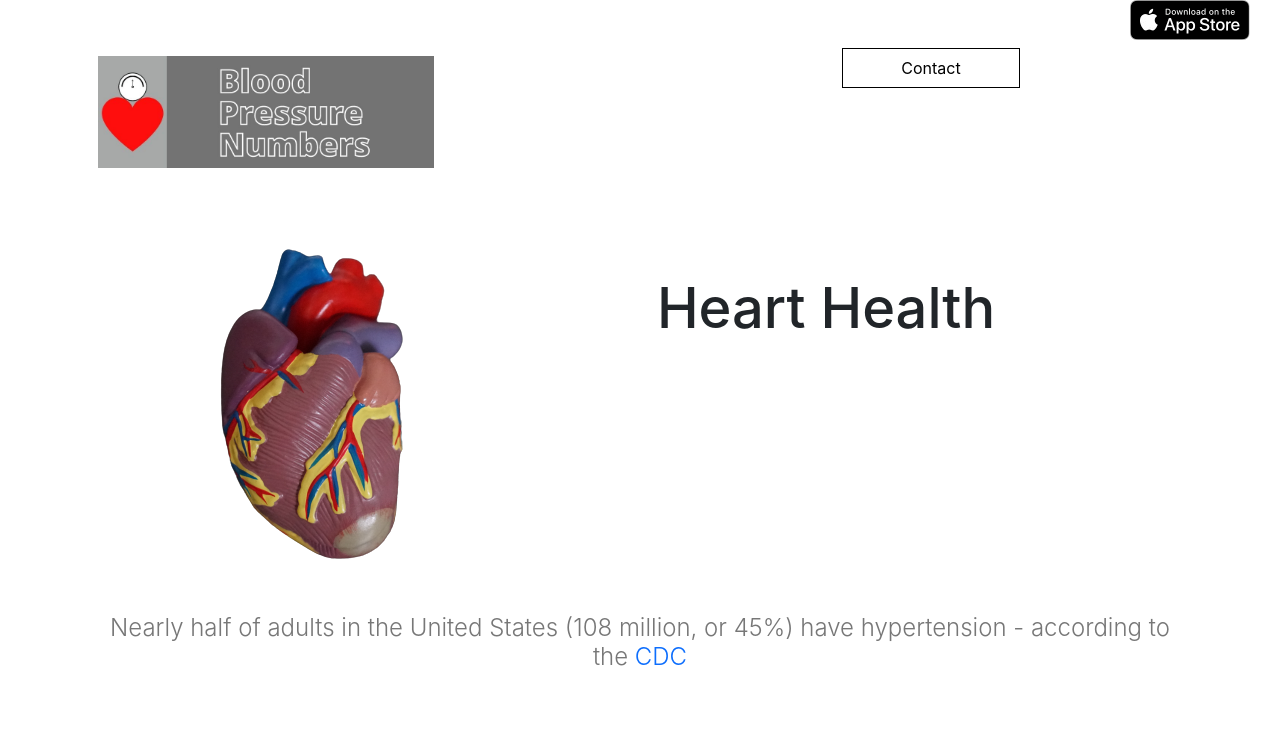
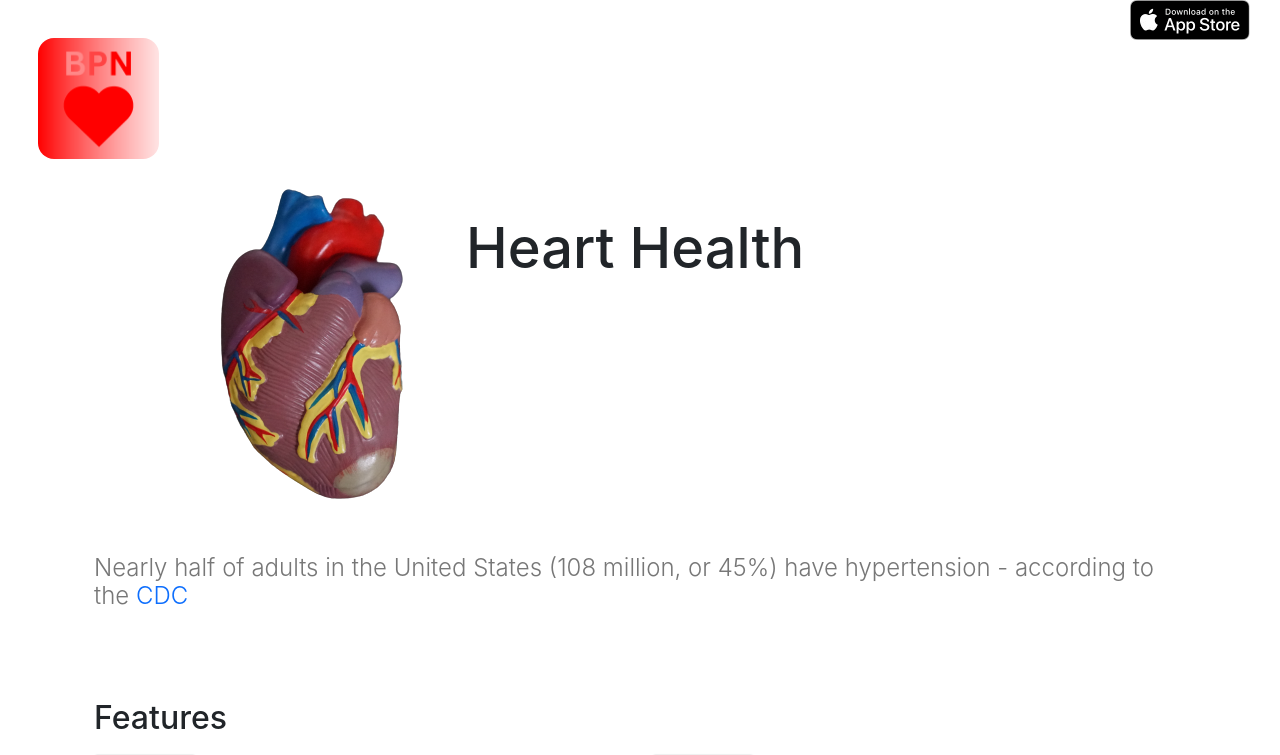
Before and after one commit to jgarcia4444/bpn-web-client, a React (Create React App) app: page / in a window 1280 px wide. Shown: the top 755 px of the page. Built offline with nearby package versions, Linux system fonts and the light colour scheme.

Commit message:
Added in the logo header button and gave it style as well as animations.

```diff
--- a/src/App.css
+++ b/src/App.css
@@ -1,5 +1,5 @@
 .App {
-  text-align: center;
+  padding: 3%;
 }
 
 .download-sticker {
--- a/src/App.js
+++ b/src/App.js
@@ -3,7 +3,7 @@ import { Container } from 'react-bootstrap';
 import {
   BrowserRouter as Router,
   Switch,
-  Route
+  Route,
 } from 'react-router-dom';
 
 import './App.css';
@@ -19,7 +19,7 @@ class App extends Component {
   render() {
     return (
       <Router>
-        <Container fluid className="App">
+        <div className="App">
           <a className="download-sticker" href="https://apps.apple.com/us/app/blood-pressure-numbers/id1534661419"><img src={DownloadSticker} alt="Download from the iOS store" /></a>
           <Nav />
           <Switch>
@@ -30,7 +30,7 @@ class App extends Component {
               <Home />
             </Route>
           </Switch>
-        </Container>
+        </div>
       </Router>
     )
   }
--- a/src/components/Nav/index.js
+++ b/src/components/Nav/index.js
@@ -1,33 +1,35 @@
 import React, { useState } from 'react';
-import { Container, Row, Col } from 'react-bootstrap';
 import { NavLink as Link } from 'react-router-dom';
 
-import './index.css';
-import logoHorizontal from '../imgs/logo/logo-horizontal.jpg';
+import '../../styles/Nav/index.css';
 
+import Logo from '../../assets/logo/BPN.png';
 const Nav = () => {
 
-    const [otherPage, setOtherPage] = useState("Contact");
-
-    const handleOtherPageClick = () => {
-        if (otherPage === "Contact") {
-            setOtherPage("Home");
-        } else {
-            setOtherPage("Contact")
-        }
-    };
+    const logoHeader = () => {
+        return (
+            <div className="logoHeaderButton">
+                <Link to="/">
+                    <img alt="Company Logo" className="logoImg" src={Logo} />
+                </Link>
+            </div>
+        )
+    }
 
     return (
-        <Container className="nav-container">
-            <Row>
+        <div className="navContainer">
+            <div className="leftNavContainer">
+                {logoHeader()}
+            </div>
+            {/* <Row>
                 <Col sm={8}>
                     <img alt="Horizontal Blood Pressure Numbers Logo" className="nav-link nav-img" src={logoHorizontal} />
                 </Col>
                 <Col sm={4}>
                     <Link onClick={handleOtherPageClick} className="basic-btn other-page-btn" to={`/${otherPage.toLowerCase()}`}>{otherPage}</Link>
                 </Col>
-            </Row>
-        </Container>
+            </Row> */}
+        </div>
     )
 }
 
--- /dev/null
+++ b/src/styles/Nav/index.css
@@ -0,0 +1,30 @@
+
+.leftNavContainer {
+    width: 25%;
+}
+
+.logoHeaderButton {
+    width: 40%;
+}
+
+.logoImg {
+    width: 100%;
+    height: auto;
+    border-radius: 2vh;
+    transition: all 300ms ease-out;
+}
+
+.logoImg:hover {
+    box-shadow: 0 5px 5px -2px black;
+    transform: scale(1.03);
+    cursor: pointer;
+}
+
+.logoImg:active {
+    box-shadow: none;
+}
+
+.navContainer {
+    width: 100%;
+    height: 10vh;
+}
```
